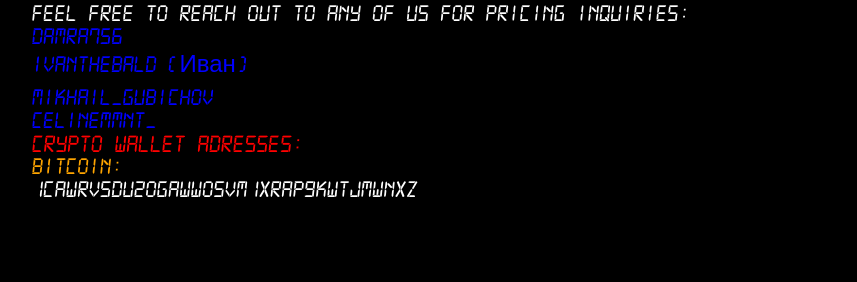
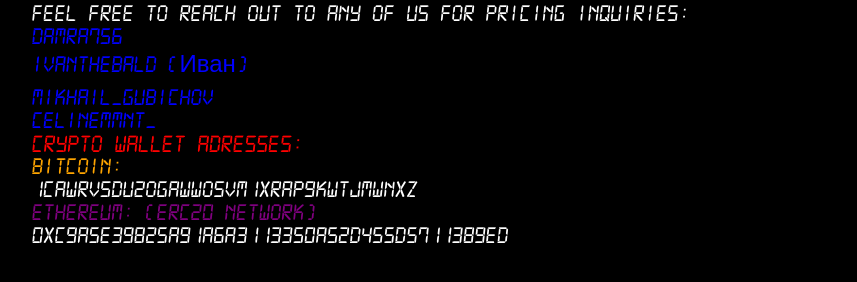
Before and after one commit to damra756/damra756.github.io, a plain HTML site: page index.html in a window 1280 px wide. Shown: the part 176-458 px from the top of the page, without its empty margins (208-1065 px from the left). Drawn offline with Linux system fonts and the light colour scheme.

Commit message:
Update index.html

```diff
--- a/index.html
+++ b/index.html
@@ -26,6 +26,7 @@
         </section>
         <p style="color: red; font-size: 25.00px"> Crypto Wallet Adresses: </p>
         <p style="color: orange;"> Bitcoin: </p> <p> 1CAWRvsDU2oGawwoSvm1xRAp9KWTjMwNxZ  </p>
+        <p style="color: purple;"> Ethereum: (ERC20 Network) </p> <p> 0xc9a5e39825a91a6a3113350a52d455d5711389ed  </p>
 
 
 
```
